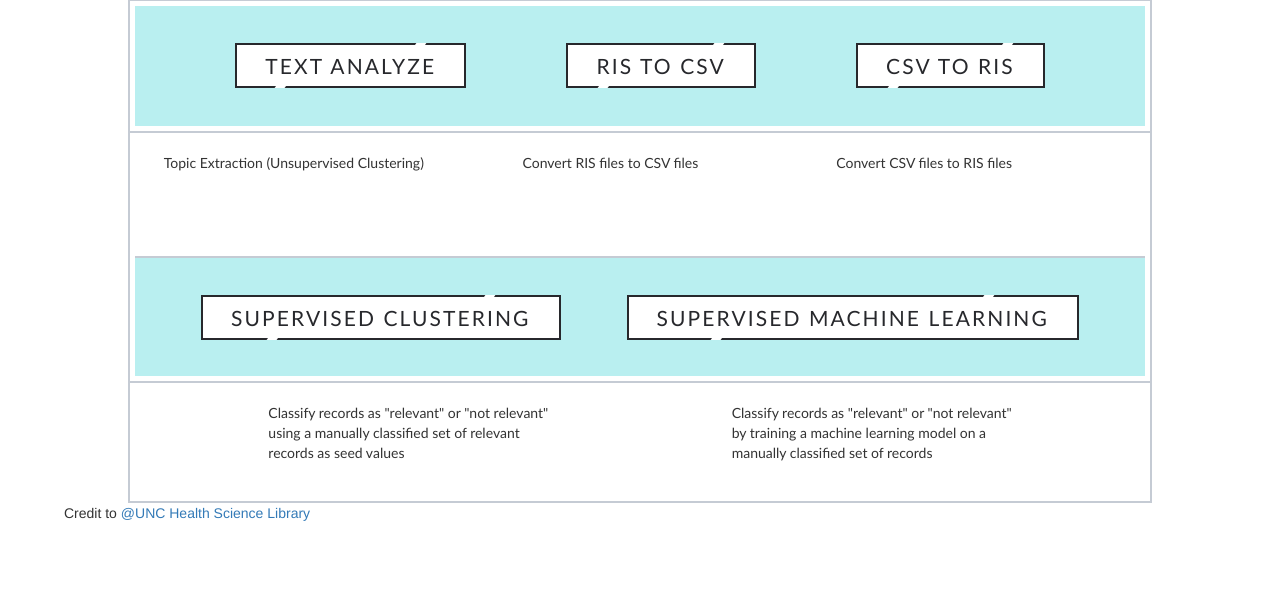
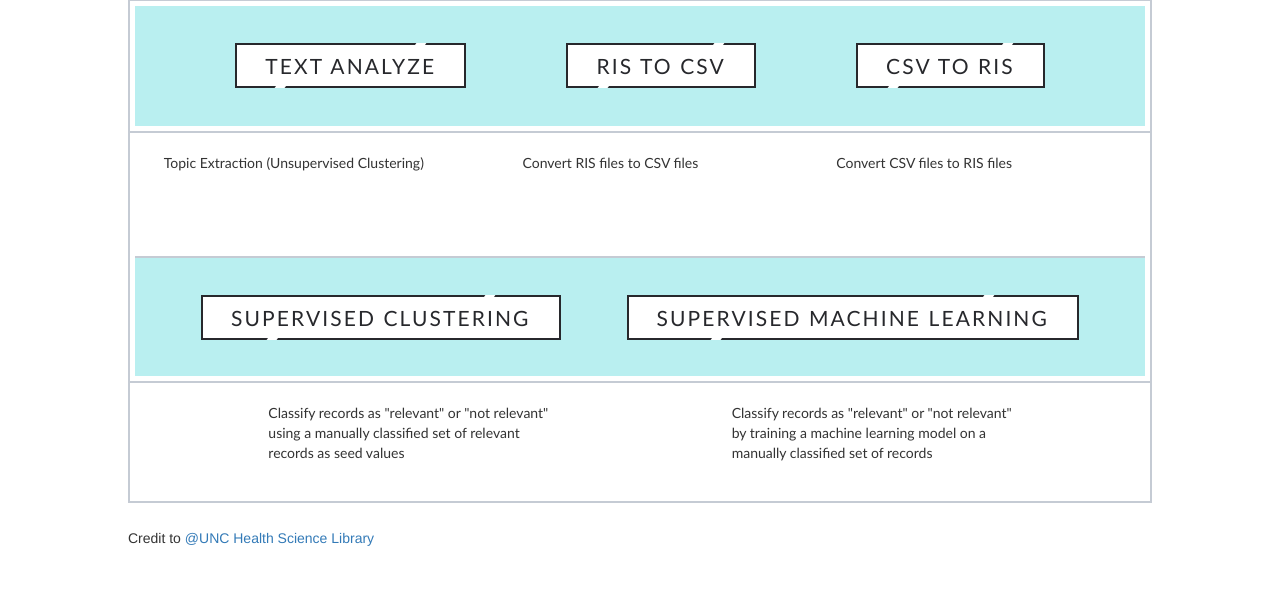
Before and after one commit to chip-aws/HSLAutomationToolsforBibliographicData, a Flask app: page / in a window 1280 px wide. Shown: the part 73-679 px from the top of the page. Run offline with Flask 2, Linux system fonts and the light colour scheme; some libraries are stand-ins or nearby versions.

Commit message:
Add files via upload

```diff
--- a/app/templates/index.html
+++ b/app/templates/index.html
@@ -27,5 +27,5 @@
      </tr>
   </table>
 </body>
-<p style="margin: 0px 50px 20px 5%;">Credit to <a href="https://hsl.lib.unc.edu/">@UNC Health Science Library</a></p>
+<p style="margin: 25px 50px 20px 10%;">Credit to <a href="https://hsl.lib.unc.edu/">@UNC Health Science Library</a></p>
 {% endblock %}
```
